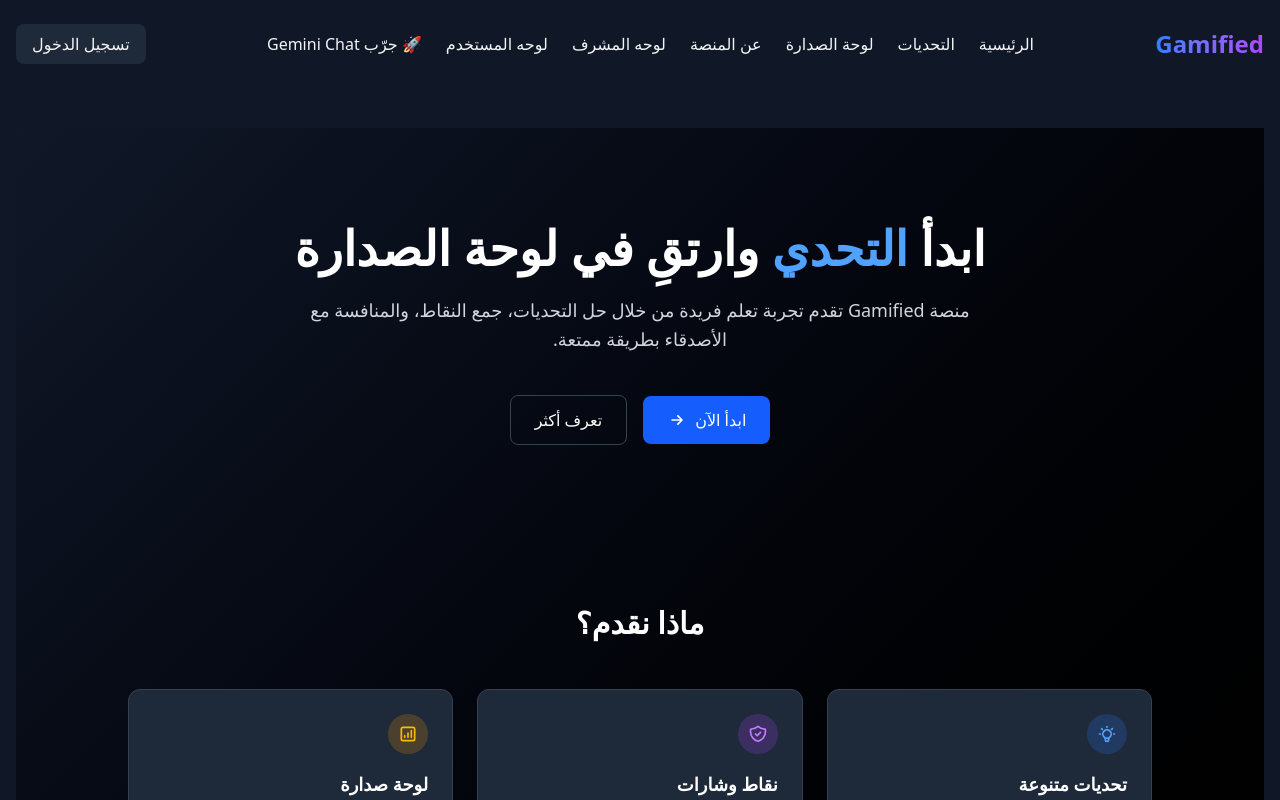
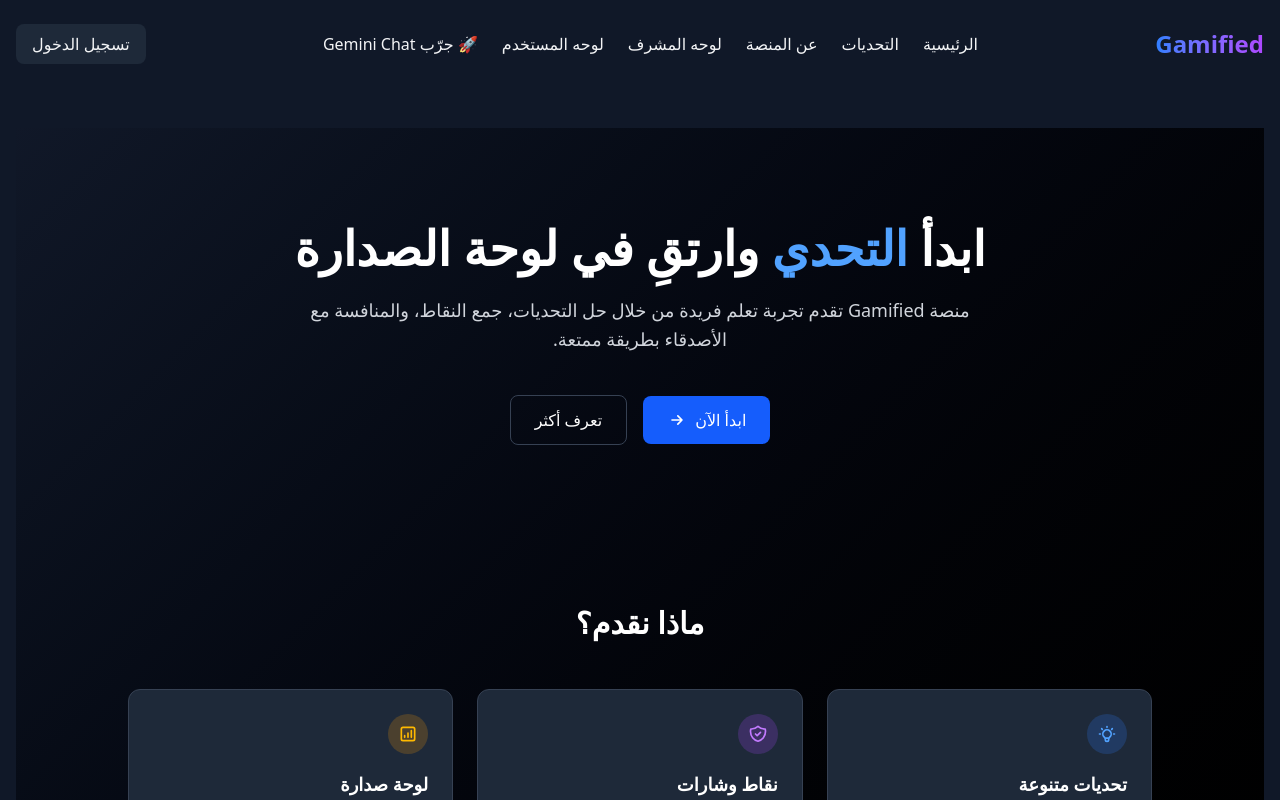
Before and after one commit to Abdelrhman612/gamified-learning-platform-fullstack, a Next.js app in the folder frontend/: page / in a window 1280 px wide. Shown: the top 800 px of the page. Built offline with nearby package versions, Linux system fonts and the light colour scheme.

Commit message:
update Header.tsx, UserDetailsModal.tsx and UserFormModal.tsx

```diff
--- a/frontend/src/app/components/Header.tsx
+++ b/frontend/src/app/components/Header.tsx
@@ -16,9 +16,6 @@
           </Link>
           <Link href="/challenges" className="hover:text-blue-400 font-medium">
             التحديات
-          </Link>
-          <Link href="/leaderboard" className="hover:text-blue-400 font-medium">
-            لوحة الصدارة
           </Link>
           <Link href="/about" className="hover:text-blue-400 font-medium">
             عن المنصة
--- a/frontend/src/app/components/admin/UserDetailsModal.tsx
+++ b/frontend/src/app/components/admin/UserDetailsModal.tsx
@@ -1,6 +1,6 @@
 "use client";
 
-import { User } from "@/app/dashboard/interface.user";
+import { User } from "@/app/lib/user.interface";
 
 interface UserDetailsModalProps {
   viewingUser: User;
@@ -68,6 +68,10 @@
               {viewingUser.points} نقطة
             </p>
           </div>
+          <div className="bg-gray-800 p-4 rounded-lg md:col-span-2">
+            <p className="text-gray-400 text-sm">معرف المستخدم</p>
+            <p className="font-medium text-gray-300">{viewingUser.id}</p>
+          </div>
         </div>
       </div>
       <div className="flex justify-end mt-6">
--- a/frontend/src/app/components/admin/UserFormModal.tsx
+++ b/frontend/src/app/components/admin/UserFormModal.tsx
@@ -1,6 +1,6 @@
 "use client";
 
-import { User } from "@/app/dashboard/interface.user";
+import { User } from "@/app/lib/user.interface";
 
 interface UserFormModalProps {
   editingUser: User;
```
